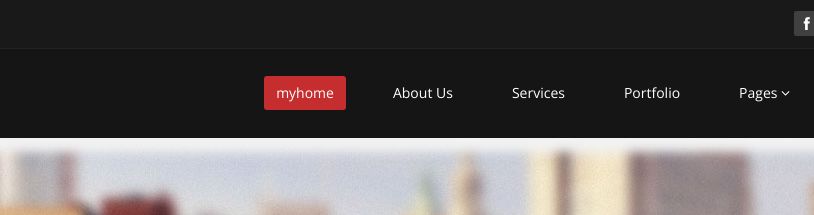
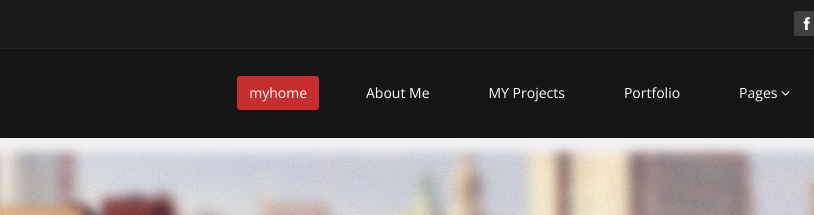
Before and after one commit to SayyanShaikh/SayyanShaikh.github.io, a plain HTML site: page index.html in a window 1280 px wide. Shown: the top 215 px of the page, 196-1010 px from the left. Drawn offline with nearby package versions, Linux system fonts and the light colour scheme.

Commit message:
Update index.html

```diff
--- a/index.html
+++ b/index.html
@@ -70,8 +70,8 @@
                 <div class="collapse navbar-collapse navbar-right">
                     <ul class="nav navbar-nav">
                         <li class="active"><a href="index.html">myhome</a></li>
-                        <li><a href="about-us.html">About Us</a></li>
-                        <li><a href="services.html">Services</a></li>
+                        <li><a href="about-us.html">About Me</a></li>
+                        <li><a href="services.html">MY Projects</a></li>
                         <li><a href="portfolio.html">Portfolio</a></li>
                         <li class="dropdown">
                             <a href="#" class="dropdown-toggle" data-toggle="dropdown">Pages <i class="fa fa-angle-down"></i></a>
```
